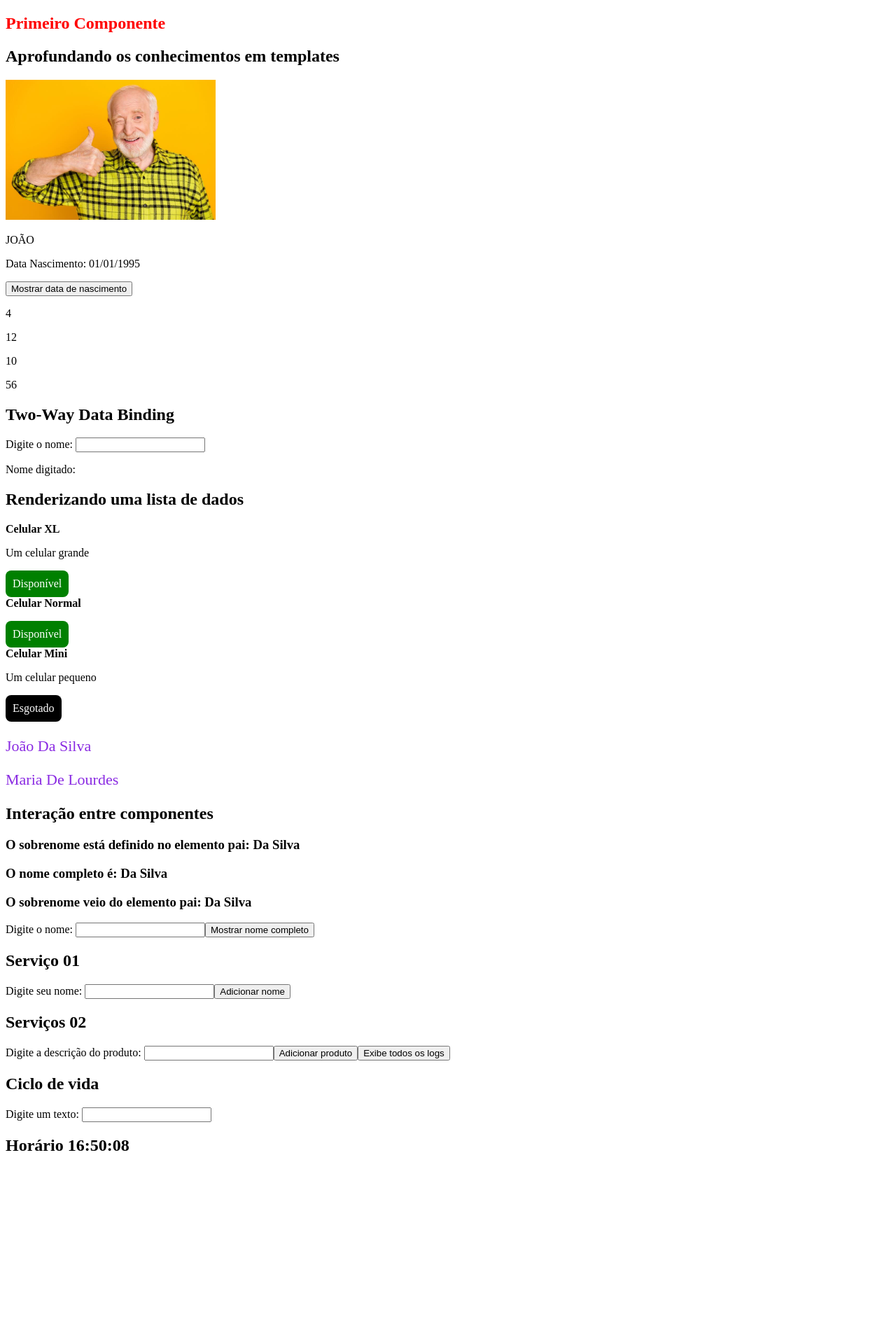
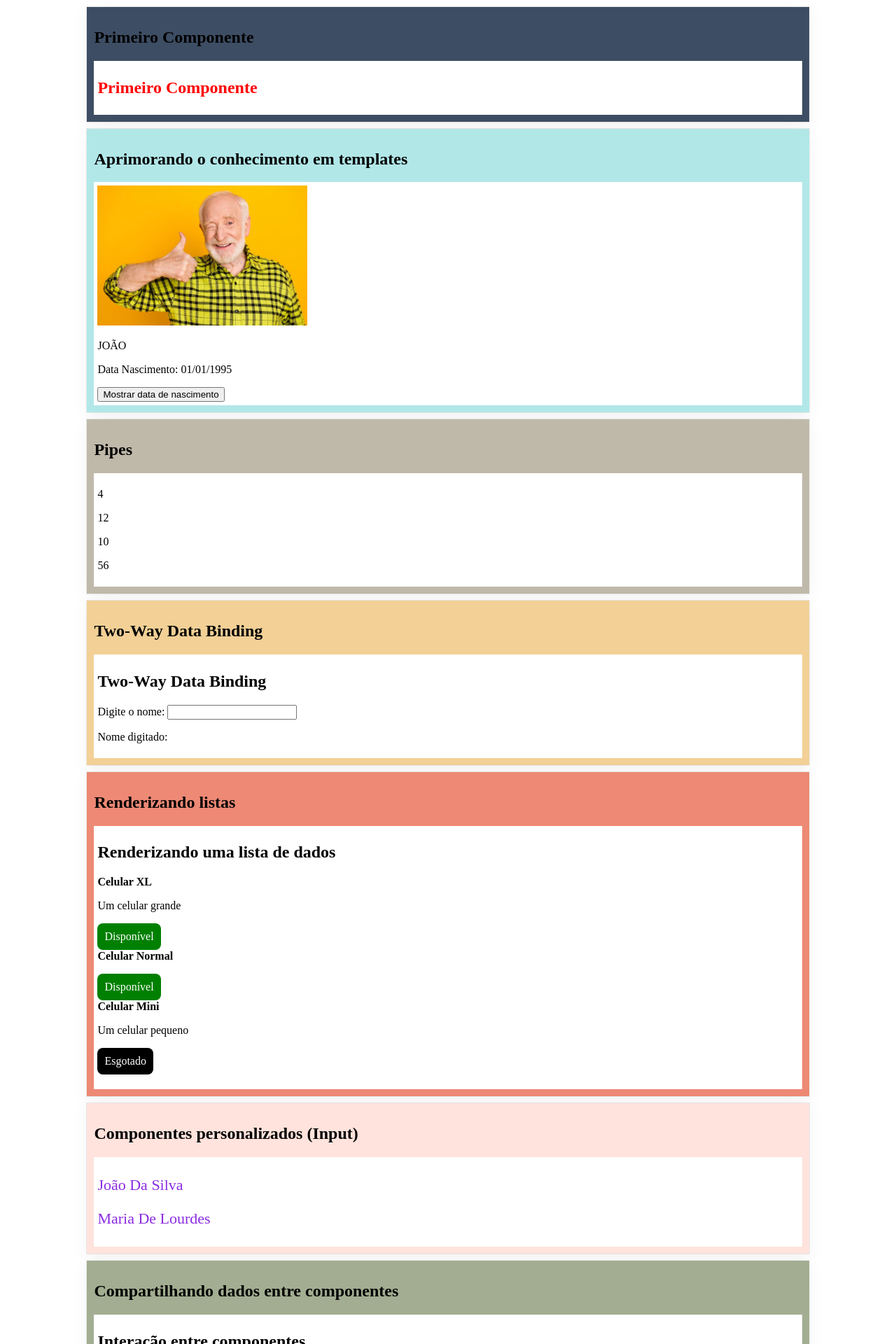
Before and after one commit to GilCarvalhal/fundamentos-angular, an Angular app: page / in a window 1280 px wide. Shown: the top 1920 px of the page at 70% size. Before the commit the page ends 1670 px from the top, so only its background shows below. Built offline with nearby package versions, Linux system fonts and the light colour scheme.

Commit message:
Elemento ng-Content

```diff
--- a/src/app/app.component.html
+++ b/src/app/app.component.html
@@ -1,11 +1,37 @@
+<app-card titulo="Primeiro Componente" cor="#3D4D63">
   <app-primeiro-componente></app-primeiro-componente>
+</app-card>
+
+<app-card titulo="Aprimorando o conhecimento em templates" cor="#B2E7E8">
   <app-segundo-componente></app-segundo-componente>
+</app-card>
+
+<app-card titulo="Pipes" cor="#bfb9aa">
   <app-pipe-customizado></app-pipe-customizado>
+</app-card>
+
+<app-card titulo="Two-Way Data Binding" cor="#f2d096">
   <app-two-way-data-binding></app-two-way-data-binding>
+</app-card>
+
+<app-card titulo="Renderizando listas" cor="#ed8975">
   <app-renderizando-listas></app-renderizando-listas>
+</app-card>
+
+<app-card titulo="Componentes personalizados (Input)" cor="#ffe3dc">
   <app-componente-personalizado nome="João" sobrenome="Da Silva"></app-componente-personalizado>
   <app-componente-personalizado nome="Maria" sobrenome="De Lourdes"></app-componente-personalizado>
+</app-card>
+
+<app-card titulo="Compartilhando dados entre componentes" cor="#a2ad91">
   <app-componente-pai></app-componente-pai>
+</app-card>
+
+<app-card titulo="Serviços" cor="#3a2d32">
   <app-exemplo-servicos1></app-exemplo-servicos1>
   <app-exemplo-servicos2></app-exemplo-servicos2>
+</app-card>
+
+<app-card titulo="Ciclo de vida">
   <app-ciclo-de-vida-pai></app-ciclo-de-vida-pai>
+</app-card>
--- a/src/app/app.module.ts
+++ b/src/app/app.module.ts
@@ -17,6 +17,7 @@
 import { ExemploServicos2Component } from './exemplo-servicos2/exemplo-servicos2.component';
 import { CicloDeVidaComponent } from './ciclo-de-vida/ciclo-de-vida.component';
 import { CicloDeVidaPaiComponent } from './ciclo-de-vida-pai/ciclo-de-vida-pai.component';
+import { CardComponent } from './card/card.component';
 
 @NgModule({
   declarations: [
@@ -34,6 +35,7 @@
     ExemploServicos2Component,
     CicloDeVidaComponent,
     CicloDeVidaPaiComponent,
+    CardComponent,
   ],
   imports: [BrowserModule, AppRoutingModule, FormsModule],
   providers: [],
--- /dev/null
+++ b/src/app/card/card.component.css
@@ -0,0 +1,15 @@
+.container {
+  padding: 10px;
+  margin: 20px 0;
+  width: 80%;
+  margin: 10px auto;
+  display: flex;
+  flex-direction: column;
+  box-shadow: rgba(0, 0, 0, 0.05) 0px 6px 24px 0px,
+    rgba(0, 0, 0, 0.08) 0px 0px 0px 1px;
+}
+
+.content {
+  background-color: white;
+  padding: 5px;
+}
--- /dev/null
+++ b/src/app/card/card.component.html
@@ -0,0 +1,6 @@
+<div class="container" [ngStyle]="{'background-color': cor}">
+  <h2>{{titulo}}</h2>
+  <div class="content">
+    <ng-Content></ng-Content>
+  </div>
+</div>
--- a/src/app/segundo-componente/segundo-componente.component.html
+++ b/src/app/segundo-componente/segundo-componente.component.html
@@ -1,4 +1,3 @@
-<h2>Aprofundando os conhecimentos em templates</h2>
 <img [src]="urlImagem" width="300">
 <p>{{ nome | uppercase }}</p>
 <!-- Angular.io/guide/pipes -->
```
Also changed, not shown: src/app/card/card.component.ts (added, +11 -0 lines), 1 other file (tests, documents, lock files or other folders). Lines whose indentation alone changed are shown as unchanged.
